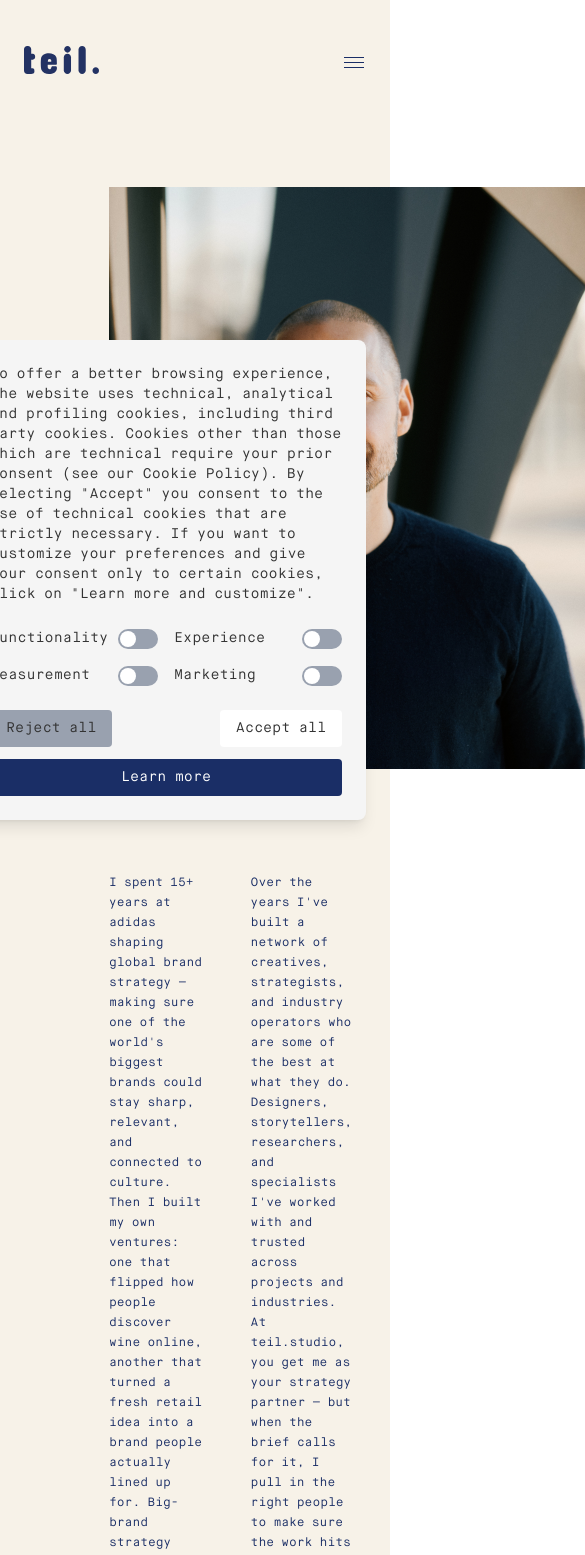
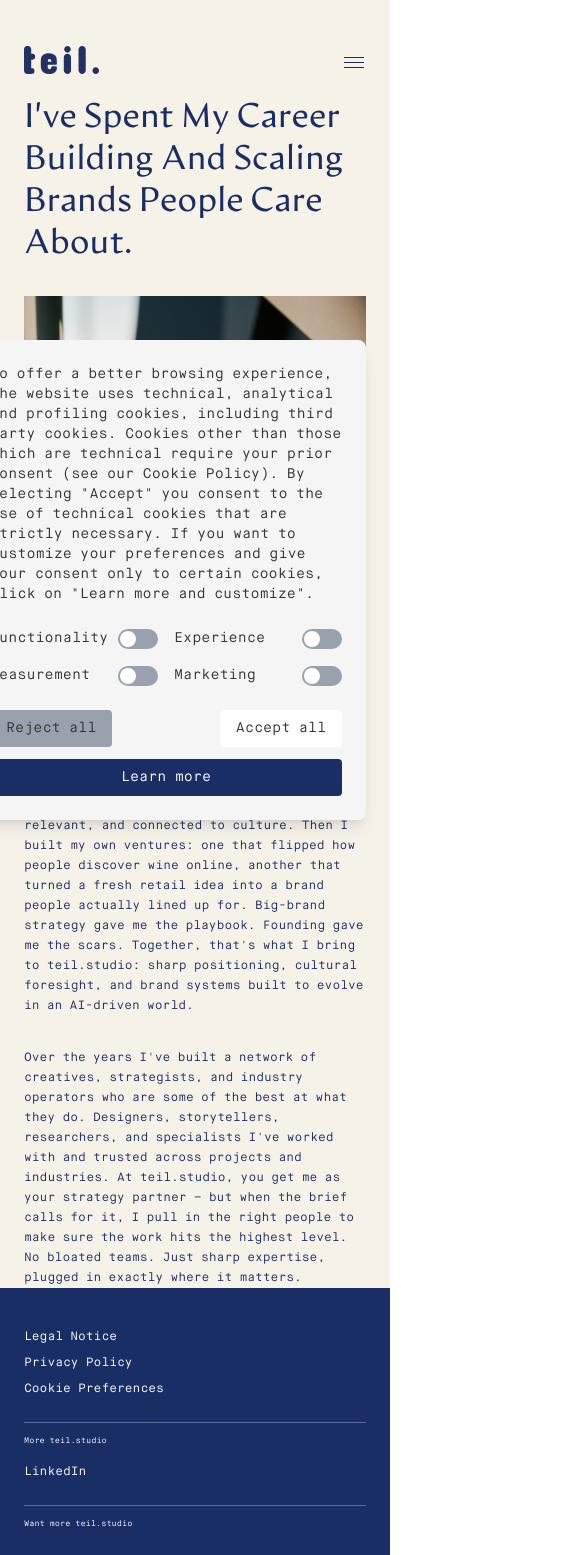
Before and after one commit to kooooz/teil-studio, a Next.js app in the folder Documents/teil.studio/: page /about in a window 390 px wide. Shown: the top 1555 px of the page, 585 px wide, since content can reach past the window. Built offline with nearby package versions, Linux system fonts and the light colour scheme.

Commit message:
About page: add mobile-only layout matching screenshot with headline, portrait image, and two text blocks stacked vertically

```diff
--- a/Documents/teil.studio/src/app/about/page.tsx
+++ b/Documents/teil.studio/src/app/about/page.tsx
@@ -5,6 +5,48 @@ import Footer from "@/components/Footer";
 export default function About() {
   return (
     <div className="bg-[#f7f2e8] relative min-h-screen">
+      {/* Mobile-only layout */}
+      <div className="block md:hidden">
+        <Navigation currentPage="about" />
+
+        {/* Hero Title */}
+        <div className="px-6 pt-24">
+          <h1 className="capitalize font-['Artifex_Hand_CF',_sans-serif] leading-[42px] text-[34px] text-[#1a2e66]">
+            I've Spent My Career Building And Scaling Brands People Care About.
+          </h1>
+        </div>
+
+        {/* About Image */}
+        <div className="px-6 mt-8">
+          <Image
+            alt="About Kolja"
+            src="/images/about image.jpg"
+            width={500}
+            height={582}
+            className="w-full h-auto object-cover"
+          />
+        </div>
+
+        {/* Text Block 1 */}
+        <div className="px-6 mt-8">
+          <p className="font-['Maison_Neue_Mono',_sans-serif] leading-[20px] text-[#1a2e66] text-[12px]">
+            I spent 15+ years at adidas shaping global brand strategy – making sure one of the world's biggest brands could stay sharp, relevant, and connected to culture. Then I built my own ventures: one that flipped how people discover wine online, another that turned a fresh retail idea into a brand people actually lined up for. Big-brand strategy gave me the playbook. Founding gave me the scars. Together, that's what I bring to teil.studio: sharp positioning, cultural foresight, and brand systems built to evolve in an AI-driven world.
+          </p>
+        </div>
+
+        {/* Text Block 2 */}
+        <div className="px-6 mt-8">
+          <p className="font-['Maison_Neue_Mono',_sans-serif] leading-[20px] text-[#1a2e66] text-[12px]">
+            Over the years I've built a network of creatives, strategists, and industry operators who are some of the best at what they do. Designers, storytellers, researchers, and specialists I've worked with and trusted across projects and industries. At teil.studio, you get me as your strategy partner – but when the brief calls for it, I pull in the right people to make sure the work hits the highest level. No bloated teams. Just sharp expertise, plugged in exactly where it matters.
+          </p>
+        </div>
+
+        {/* Footer */}
+        <Footer variant="flow" />
+      </div>
+
+      {/* Desktop-only layout */}
+      <div className="hidden md:block">
         {/* Navigation */}
         <Navigation currentPage="about" />
 
@@ -49,5 +91,6 @@ export default function About() {
         {/* Footer */}
         <Footer variant="flow" />
       </div>
+    </div>
   );
 }
```
Lines whose indentation alone changed are shown as unchanged.
